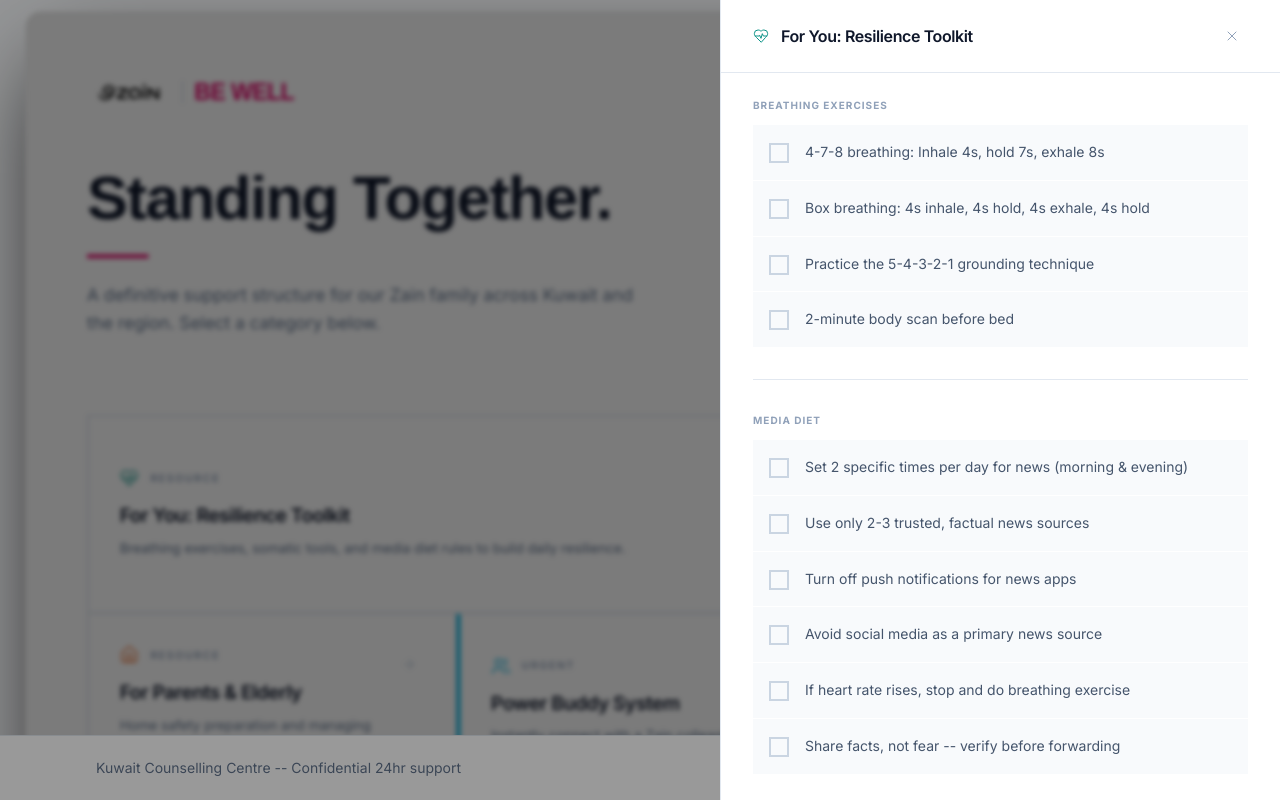
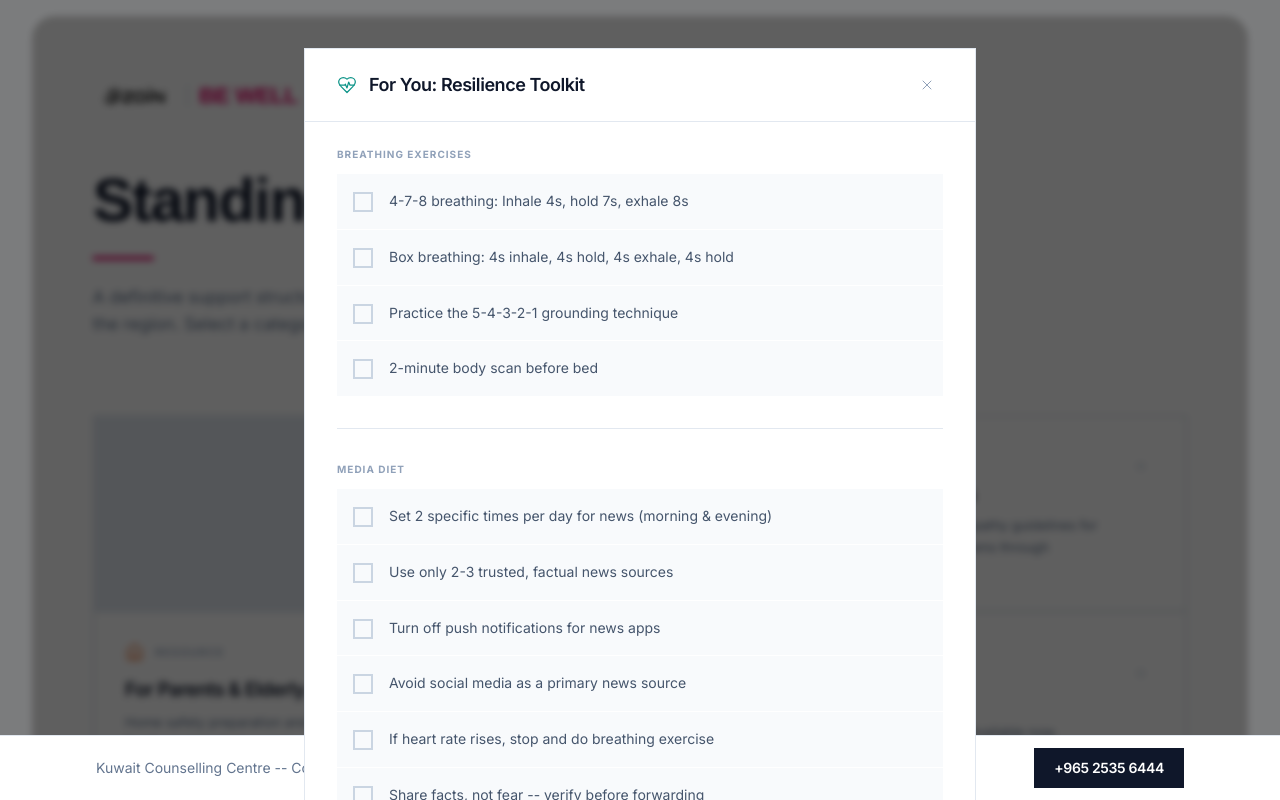
Before and after one commit to ASF-Sameer/zain-wellbeing-portal, a Next.js app: page / in a window 1280 px wide. Both pictures are taken after a click on the button 448 px from the left and 523 px from the top of the page. Shown: the top 800 px of the page. Built offline with nearby package versions, Linux system fonts and the light colour scheme; a web font is replaced by a local one.

Commit message:
Replace slide-drawer with in-place card expansion (layoutId), fix grid to 3x2

```diff
--- a/app/globals.css
+++ b/app/globals.css
@@ -52,12 +52,3 @@
     overflow-x: hidden;
   }
 }
-
-.app-scaled {
-  transform: scale(0.96) translateY(12px);
-  border-radius: 16px;
-  filter: blur(3px) brightness(0.8);
-  overflow: hidden;
-  pointer-events: none;
-  box-shadow: 0 40px 100px -20px rgba(0, 0, 0, 0.9);
-}
--- a/app/page.tsx
+++ b/app/page.tsx
@@ -1,7 +1,7 @@
 "use client";
 
 import { useState, useEffect, useCallback } from "react";
-import { motion } from "framer-motion";
+import { motion, LayoutGroup } from "framer-motion";
 import {
   HeartPulse,
   ShieldCheck,
@@ -12,7 +12,7 @@ import {
 } from "lucide-react";
 import Loader from "@/components/loader";
 import EditorialCard, { type CardData } from "@/components/bento-card";
-import SlideDrawer from "@/components/slide-drawer";
+import ExpandedCard from "@/components/expanded-card";
 import StickyFooter from "@/components/sticky-footer";
 
 const EASE = [0.85, 0, 0.15, 1] as const;
@@ -71,24 +71,20 @@ const cards: CardData[] = [
       "Subscribe to receive daily grounding exercises and regional support updates directly to your inbox.",
     icon: Mail,
     iconColor: "#94A3B8",
-    span: 3,
+    span: 2,
     dark: true,
   },
 ];
 
 export default function HomePage() {
   const [ready, setReady] = useState(false);
-  const [mounted, setMounted] = useState(false);
+  const [showLoader, setShowLoader] = useState(true);
   const [activeCard, setActiveCard] = useState<CardData | null>(null);
 
-  const isDrawerOpen = !!activeCard;
+  const isExpanded = !!activeCard;
 
   useEffect(() => {
-    setMounted(true);
-  }, []);
-
-  useEffect(() => {
-    if (isDrawerOpen) {
+    if (isExpanded) {
       document.body.style.overflow = "hidden";
     } else {
       document.body.style.overflow = "";
@@ -96,23 +92,22 @@ export default function HomePage() {
     return () => {
       document.body.style.overflow = "";
     };
-  }, [isDrawerOpen]);
+  }, [isExpanded]);
 
   const handleLoaderComplete = useCallback(() => {
     setReady(true);
+    setShowLoader(false);
   }, []);
 
-  if (!mounted) return null;
-
   return (
-    <>
-      {!ready && <Loader onComplete={handleLoaderComplete} />}
+    <LayoutGroup>
+      {showLoader && <Loader onComplete={handleLoaderComplete} />}
 
       <div
         id="app-wrapper"
         className={`bg-white min-h-screen relative transition-all duration-700 ease-[cubic-bezier(0.32,0.72,0,1)] origin-top ${
           ready ? "opacity-100" : "opacity-0"
-        } ${isDrawerOpen ? "app-scaled" : ""}`}
+        } ${isExpanded ? "scale-95 translate-y-[2vh] blur-[4px] brightness-75 rounded-3xl pointer-events-none" : ""}`}
       >
         <section className="px-5 sm:px-8 pt-12 sm:pt-16 pb-14 sm:pb-20">
           <div className="max-w-6xl mx-auto">
@@ -173,6 +168,7 @@ export default function HomePage() {
                 key={card.id}
                 card={card}
                 index={index}
+                isSelected={activeCard?.id === card.id}
                 onClick={() => setActiveCard(card)}
               />
             ))}
@@ -180,24 +176,12 @@ export default function HomePage() {
         </section>
       </div>
 
-      <SlideDrawer
-        isOpen={isDrawerOpen}
+      <ExpandedCard
+        card={activeCard}
         onClose={() => setActiveCard(null)}
-        title={activeCard?.title || ""}
-        icon={activeCard?.icon || HeartPulse}
-        iconColor={activeCard?.iconColor || ""}
-        contentType={
-          (activeCard?.id as
-            | "resilience"
-            | "buddy"
-            | "manager"
-            | "parents"
-            | "bewell"
-            | "kcc") || "resilience"
-        }
       />
 
       {ready && <StickyFooter />}
-    </>
+    </LayoutGroup>
   );
 }
--- a/components/bento-card.tsx
+++ b/components/bento-card.tsx
@@ -21,28 +21,29 @@ interface CardProps {
   card: CardData;
   onClick: () => void;
   index: number;
+  isSelected: boolean;
 }
 
 function getLabel(card: CardData): string {
   if (card.label) return card.label;
-  if (card.id === "buddy") return "Urgent";
-  if (card.id === "kcc") return "Emergency";
   return "Resource";
 }
 
-export default function EditorialCard({ card, onClick, index }: CardProps) {
+export default function EditorialCard({ card, onClick, index, isSelected }: CardProps) {
   const Icon = card.icon;
 
   return (
     <motion.button
+      layoutId={card.id}
       onClick={onClick}
-      className={`relative text-left w-full border transition-all duration-300 group overflow-hidden ${
+      className={`relative text-left w-full border transition-colors duration-300 group overflow-hidden ${
         card.dark
           ? "bg-[#0F172A] border-[#1E293B] hover:border-[#334155]"
           : "bg-white border-[#E2E8F0] hover:border-[#00B5E2]"
       } ${card.span === 2 ? "md:col-span-2" : ""} ${card.span === 3 ? "lg:col-span-3" : ""}`}
       style={{
         borderLeft: card.leftBorder ? `4px solid ${card.leftBorder}` : undefined,
+        visibility: isSelected ? "hidden" : "visible",
       }}
       initial={{ opacity: 0, y: 12 }}
       animate={{ opacity: 1, y: 0 }}
@@ -50,6 +51,7 @@ export default function EditorialCard({ card, onClick, index }: CardProps) {
         duration: 0.5,
         delay: 0.15 + index * 0.06,
         ease: EASE,
+        layout: { duration: 0.7, ease: EASE },
       }}
       whileHover={{
         y: -2,
--- a/components/slide-drawer.tsx
+++ b/components/expanded-card.tsx
@@ -1,20 +1,20 @@
 "use client";
 
 import { motion, AnimatePresence } from "framer-motion";
-import { X, Phone, MapPin, type LucideIcon } from "lucide-react";
+import { X, Phone, MapPin } from "lucide-react";
 import { useState, useEffect, useRef, useCallback } from "react";
 import { POWER_BUDDY_FORM_URL, BEWELL_SUBSCRIBE_FORM_URL, KCC_INFO } from "@/data/content";
+import type { CardData } from "@/components/bento-card";
 
 const EASE = [0.85, 0, 0.15, 1] as const;
-const STAGGER_EASE = [0.32, 0.72, 0, 1] as const;
 
 const staggerContainer = {
   hidden: { opacity: 0 },
   show: {
     opacity: 1,
     transition: {
-      staggerChildren: 0.07,
-      delayChildren: 0.45,
+      staggerChildren: 0.06,
+      delayChildren: 0.5,
     },
   },
 };
@@ -24,28 +24,17 @@ const staggerItem = {
   show: {
     opacity: 1,
     y: 0,
-    transition: { duration: 0.45, ease: EASE },
+    transition: { duration: 0.4, ease: EASE },
   },
 };
 
-interface SlideDrawerProps {
-  isOpen: boolean;
+interface ExpandedCardProps {
+  card: CardData | null;
   onClose: () => void;
-  title: string;
-  icon: LucideIcon;
-  iconColor: string;
-  contentType: "resilience" | "buddy" | "manager" | "parents" | "bewell" | "kcc";
 }
 
-export default function SlideDrawer({
-  isOpen,
-  onClose,
-  title,
-  icon: Icon,
-  iconColor,
-  contentType,
-}: SlideDrawerProps) {
-  const drawerRef = useRef<HTMLDivElement>(null);
+export default function ExpandedCard({ card, onClose }: ExpandedCardProps) {
+  const modalRef = useRef<HTMLDivElement>(null);
 
   const handleKeyDown = useCallback(
     (e: KeyboardEvent) => {
@@ -55,21 +44,21 @@ export default function SlideDrawer({
   );
 
   useEffect(() => {
-    if (isOpen) {
+    if (card) {
       document.addEventListener("keydown", handleKeyDown);
-      setTimeout(() => drawerRef.current?.focus(), 100);
+      setTimeout(() => modalRef.current?.focus(), 100);
     }
     return () => {
       document.removeEventListener("keydown", handleKeyDown);
     };
-  }, [isOpen, handleKeyDown]);
+  }, [card, handleKeyDown]);
 
   return (
     <AnimatePresence>
-      {isOpen && (
+      {card && (
         <>
           <motion.div
-            className="fixed inset-0 z-50 bg-black/40"
+            className="fixed inset-0 z-40 bg-black/50"
             initial={{ opacity: 0 }}
             animate={{ opacity: 1 }}
             exit={{ opacity: 0 }}
@@ -78,27 +67,24 @@ export default function SlideDrawer({
             aria-hidden="true"
           />
 
+          <div className="fixed inset-0 z-50 flex items-start justify-center overflow-y-auto py-8 sm:py-12 px-4">
             <motion.div
-            ref={drawerRef}
+              ref={modalRef}
+              layoutId={card.id}
               role="dialog"
               aria-modal="true"
-            aria-label={title}
+              aria-label={card.title}
               tabIndex={-1}
-            className="fixed top-0 right-0 bottom-0 z-50 w-full sm:w-[500px] md:w-[560px] bg-white border-l border-[#E2E8F0] flex flex-col overflow-hidden outline-none"
-            initial={{ x: "100%" }}
-            animate={{ x: 0 }}
-            exit={{ x: "100%" }}
-            transition={{ duration: 0.5, ease: STAGGER_EASE }}
+              className="relative w-full max-w-2xl bg-white border border-[#E2E8F0] outline-none"
+              transition={{ duration: 0.7, ease: EASE }}
+              style={{
+                borderLeft: card.leftBorder ? `4px solid ${card.leftBorder}` : undefined,
+              }}
             >
-            <motion.div
-              className="flex items-center justify-between px-6 sm:px-8 py-5 border-b border-[#E2E8F0]"
-              initial={{ opacity: 0, y: 8 }}
-              animate={{ opacity: 1, y: 0 }}
-              transition={{ duration: 0.4, ease: EASE, delay: 0.3 }}
-            >
+              <div className="flex items-center justify-between px-6 sm:px-8 py-5 border-b border-[#E2E8F0]">
                 <div className="flex items-center gap-3">
-                <Icon className="w-4 h-4" style={{ color: iconColor }} strokeWidth={1.5} />
-                <h2 className="text-base font-semibold text-[#0F172A] tracking-tight">{title}</h2>
+                  <card.icon className="w-5 h-5" style={{ color: card.iconColor }} strokeWidth={1.5} />
+                  <h2 className="text-lg font-semibold text-[#0F172A] tracking-tight">{card.title}</h2>
                 </div>
                 <button
                   onClick={onClose}
@@ -107,24 +93,25 @@ export default function SlideDrawer({
                 >
                   <X className="w-4 h-4" strokeWidth={1.5} />
                 </button>
-            </motion.div>
+              </div>
 
               <motion.div
-              className="flex-1 overflow-y-auto px-6 sm:px-8 py-6"
+                className="px-6 sm:px-8 py-6"
                 variants={staggerContainer}
                 initial="hidden"
                 animate="show"
               >
-              <DrawerContent type={contentType} />
+                <CardContent type={card.id} />
               </motion.div>
             </motion.div>
+          </div>
         </>
       )}
     </AnimatePresence>
   );
 }
 
-function DrawerContent({ type }: { type: string }) {
+function CardContent({ type }: { type: string }) {
   switch (type) {
     case "resilience":
       return <ResilienceContent />;
@@ -185,6 +172,30 @@ function CheckItem({ text, defaultChecked = false }: { text: string; defaultChec
         {text}
       </span>
     </label>
+  );
+}
+
+function IframeEmbed({ src, label }: { src: string; label: string }) {
+  const [loaded, setLoaded] = useState(false);
+  return (
+    <div className="relative w-full h-[600px] overflow-hidden bg-white border border-slate-200">
+      {!loaded && (
+        <div className="absolute inset-0 flex flex-col items-center justify-center gap-4 bg-white">
+          <div className="w-8 h-8 border-2 border-slate-200 border-t-[#00B5E2] animate-spin" />
+          <span className="text-[10px] font-bold uppercase tracking-widest text-slate-400">
+            Loading {label}
+          </span>
+        </div>
+      )}
+      <iframe
+        src={src}
+        className="w-full h-full border-0 transition-opacity duration-500"
+        style={{ opacity: loaded ? 1 : 0 }}
+        onLoad={() => setLoaded(true)}
+        title={label}
+        allow="clipboard-write"
+      />
+    </div>
   );
 }
 
@@ -263,6 +274,7 @@ function ResilienceContent() {
 }
 
 function BuddyContent() {
+  const isRealForm = !POWER_BUDDY_FORM_URL.includes("REPLACE_WITH");
   return (
     <div className="space-y-8">
       <motion.div variants={staggerItem}>
@@ -286,7 +298,11 @@ function BuddyContent() {
         </div>
       </motion.div>
       <motion.div variants={staggerItem}>
+        {isRealForm ? (
+          <IframeEmbed src={POWER_BUDDY_FORM_URL} label="Power Buddy Form" />
+        ) : (
           <FormPlaceholder label="Power Buddy -- Sign-Up Form" />
+        )}
       </motion.div>
     </div>
   );
@@ -406,6 +422,7 @@ function ParentsContent() {
 }
 
 function BeWellContent() {
+  const isRealForm = !BEWELL_SUBSCRIBE_FORM_URL.includes("REPLACE_WITH");
   return (
     <div className="space-y-8">
       <motion.div variants={staggerItem}>
@@ -429,7 +446,11 @@ function BeWellContent() {
         </div>
       </motion.div>
       <motion.div variants={staggerItem}>
+        {isRealForm ? (
+          <IframeEmbed src={BEWELL_SUBSCRIBE_FORM_URL} label="Be Well Subscription" />
+        ) : (
           <FormPlaceholder label="Be Well -- Email Subscription" />
+        )}
       </motion.div>
     </div>
   );
```
Lines whose indentation alone changed are shown as unchanged.
